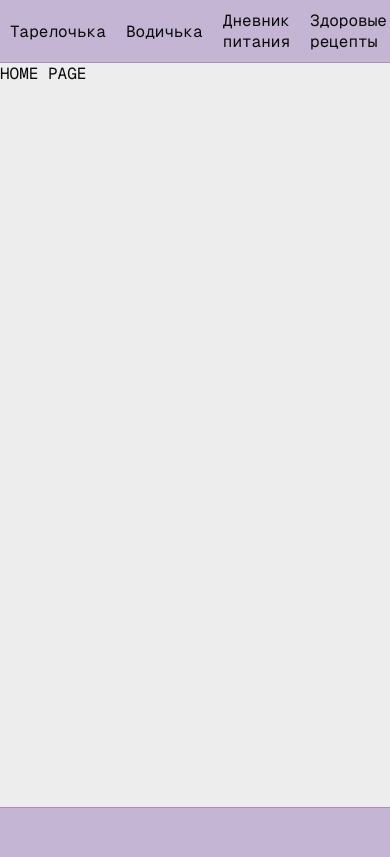
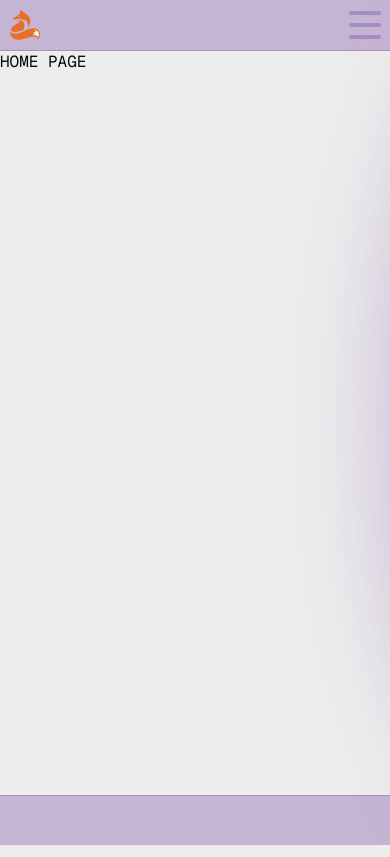
Before and after one commit to Slimmind/healthy-fox, a Next.js app: page / in a window 390 px wide. Built offline with nearby package versions, Linux system fonts and the light colour scheme.

Commit message:
worked on mobile view of the main navigation and HatvardPlate

```diff
--- a/app/globals.css
+++ b/app/globals.css
@@ -9,6 +9,7 @@
   --color-yellow-value: 218, 165, 32;
   --color-orange-value: 248, 152, 95;
   --color-violet-value: 125, 143, 201;
+  --color-white-value: 255, 255, 255;
   --color-main: rgb(var(--color-main-value));
   --color-blue: rgb(var(--color-blue-value));
   --color-green: rgb(var(--color-green-value));
@@ -17,6 +18,10 @@
   --color-orange: rgb(var(--color-orange-value));
   --color-violet: rgb(var(--color-violet-value));
   --color-main-transparent: rgba(var(--color-main-value), var(--transparency));
+  --color-white-transparent: rgba(
+    var(--color-white-value),
+    var(--transparency)
+  );
   --color-blue-transparent: rgba(var(--color-blue-value), var(--transparency));
   --color-red-transparent: rgba(var(--color-red-value), var(--transparency));
   --color-main-transparent-weak: rgba(
@@ -67,6 +72,18 @@ a {
   text-decoration: none;
 }
 
+button {
+  position: relative;
+  display: inline-block;
+  vertical-align: top;
+  background-color: transparent;
+  border: 0;
+  font-size: 1rem;
+  font-weight: bold;
+  cursor: pointer;
+  outline: none;
+}
+
 img {
   max-width: 100%;
   max-height: 100%;
--- a/app/harvard-plate/components/harvard-plate/HarvardPlate.tsx
+++ b/app/harvard-plate/components/harvard-plate/HarvardPlate.tsx
@@ -77,6 +77,8 @@ export const HarvardPlate = () => {
 
   return (
     <div className={styles.plate}>
+      <Switcher config={mealTimeSwitcherConfig} />
+      <PlateRoundel onFilter={filterProductsByNutritionalValue} />
       <Sidebar mod="left">
         <ProductList
           products={productsList}
@@ -90,11 +92,7 @@ export const HarvardPlate = () => {
           onPortionChange={changePortionSize}
         />
       </Sidebar>
-
-      <Switcher config={mealTimeSwitcherConfig} />
-      <PlateRoundel onFilter={filterProductsByNutritionalValue} />
       <Measurement userValues={MOCK_USER_DATA} chosenValues={mealSummary} />
-
       <Sidebar mod="right">
         <ProductCharacteristics product={currentProduct} />
       </Sidebar>
--- a/components/main-nav/MainNav.tsx
+++ b/components/main-nav/MainNav.tsx
@@ -1,18 +1,37 @@
+'use client';
+
+import clsx from 'clsx';
+import { useState } from 'react';
+
 import NavLink from '@/components/nav-link';
 import { mainNavConfig } from '@/configs/main-nav.config';
 
 import styles from './main-nav.module.css';
 
 export const MainNav = () => {
+  const [active, setActive] = useState(false);
+
+  const toggleMenu = () => setActive(!active);
+
+  const navClasses = clsx(styles['main-nav'], {
+    [styles['main-nav--active']]: active,
+  });
+
   return (
-    <nav className={styles['main-nav']}>
-      <ul>
-        {mainNavConfig.map(({ text, url }) => (
-          <li key={url}>
-            <NavLink href={url}>{text}</NavLink>
-          </li>
-        ))}
-      </ul>
+    <nav className={navClasses}>
+      <button
+        className={styles['main-nav__menu-button']}
+        onClick={toggleMenu}
+      />
+      <div className={styles['main-nav__content']}>
+        <ul className={styles['main-nav__list']}>
+          {mainNavConfig.map(({ text, url }) => (
+            <li key={url} className={styles['main-nav__list-item']}>
+              <NavLink href={url}>{text}</NavLink>
+            </li>
+          ))}
+        </ul>
+      </div>
     </nav>
   );
 };
--- a/components/main-nav/main-nav.module.css
+++ b/components/main-nav/main-nav.module.css
@@ -1,5 +1,125 @@
-.main-nav ul {
+.main-nav {
+  position: fixed;
+  top: 0;
+  left: 100%;
+  width: calc(100dvw - 50px);
+  height: 100dvh;
+  transition: transform 0.5s;
+  z-index: 1;
+}
+
+.main-nav--active {
+  transform: translateX(-100%);
+  transition: transform 1s;
+}
+
+.main-nav__content {
+  height: 100%;
+  padding: 20px 10px 10px 50px;
+  background-color: var(--color-main-transparent);
+  backdrop-filter: blur(10px);
+  border: 1px solid var(--color-main-transparent);
+  border-radius: 50% 0 0 50%;
+  filter: blur(50px);
+  transition:
+    filter 0.75s ease-in-out,
+    border-radius 0.75s ease-in-out;
+}
+
+.main-nav--active .main-nav__content {
+  border-radius: 0;
+  filter: blur(0);
+}
+
+.main-nav__list {
   display: flex;
-  align-items: center;
+  flex-direction: column;
   gap: 20px;
 }
+
+.main-nav__list-item {
+  color: var(--color-main);
+}
+
+.main-nav__menu-button {
+  position: absolute;
+  top: 5px;
+  left: 5px;
+  width: 40px;
+  height: 40px;
+  transform: translateX(-50px);
+  transition: transform 0.3s;
+  z-index: 1;
+}
+
+.main-nav--active .main-nav__menu-button {
+  transform: translateX(0);
+}
+
+.main-nav__menu-button::before,
+.main-nav__menu-button::after {
+  content: '';
+  position: absolute;
+  top: 50%;
+  left: 50%;
+  width: 32px;
+  height: 4px;
+  background-color: var(--color-main-transparent);
+  border-radius: 4px;
+  transition: transform 0.3s;
+}
+
+.main-nav__menu-button::before {
+  transform: translate(-50%, -14px);
+  box-shadow: 0 12px 0 0 var(--color-main-transparent);
+}
+
+.main-nav__menu-button::after {
+  transform: translate(-50%, 10px);
+}
+
+.main-nav--active .main-nav__menu-button::before {
+  background-color: var(--color-white);
+  transform: translate(-50%, -50%) rotate(45deg);
+  box-shadow: none;
+}
+
+.main-nav--active .main-nav__menu-button::after {
+  background-color: var(--color-white);
+  transform: translate(-50%, -50%) rotate(-45deg);
+}
+
+@media (min-width: 960px) {
+  .main-nav {
+    position: relative;
+    left: 0;
+    justify-content: center;
+    max-width: calc(100% - 50px);
+    height: 100%;
+    text-align: center;
+    transform: none;
+  }
+
+  .main-nav__menu-button {
+    display: none;
+  }
+
+  .main-nav__content {
+    display: flex;
+    justify-content: center;
+    padding: 0;
+    backdrop-filter: none;
+    background-color: transparent;
+    border: 0;
+    border-radius: 0;
+    filter: blur(0);
+  }
+
+  .main-nav__list {
+    flex-direction: row;
+    align-items: center;
+    justify-content: center;
+    padding: 5px 0;
+    border-radius: 20px;
+  }
+}
--- a/components/nav-link/nav-link.module.css
+++ b/components/nav-link/nav-link.module.css
@@ -1,7 +1,47 @@
 .nav-link {
+  position: relative;
+  padding: 10px;
+  border-radius: 20px;
   color: inherit;
+  transition: box-shadow 0.5s;
 }
 
 .nav-link--active {
-  color: var(--color-link-active);
+  background-color: var(--color-white-transparent);
+  box-shadow: inset 0 0 5px 0 var(--color-white);
+  color: var(--color-white);
 }
+
+.nav-link--active::before,
+.nav-link--active::after {
+  content: '';
+  position: absolute;
+  inset: 0;
+  border-radius: 20px;
+  opacity: 0.3;
+  z-index: -1;
+}
+
+.nav-link--active::before {
+  background: linear-gradient(45deg, var(--color-white), var(--color-main));
+  animation: shadow 10s ease-in-out infinite;
+}
+
+.nav-link--active::after {
+  background: linear-gradient(45deg, var(--color-main), var(--color-white));
+  animation: shadow 6s ease-in-out infinite;
+}
+
+@keyframes shadow {
+  0% {
+    opacity: 0.3;
+  }
+
+  66% {
+    opacity: 1;
+  }
+
+  99% {
+    opacity: 0.3;
+  }
+}
```
Also changed, not shown: app/harvard-plate/components/harvard-plate/harvard-plate.module.css (+16 -7 lines), app/harvard-plate/components/plate-roundel/plate-roundel.module.css (+9 -2 lines), components/button/button.module.css (+3 -16 lines), components/sidebar/sidebar.module.css (+6 -1 lines).
